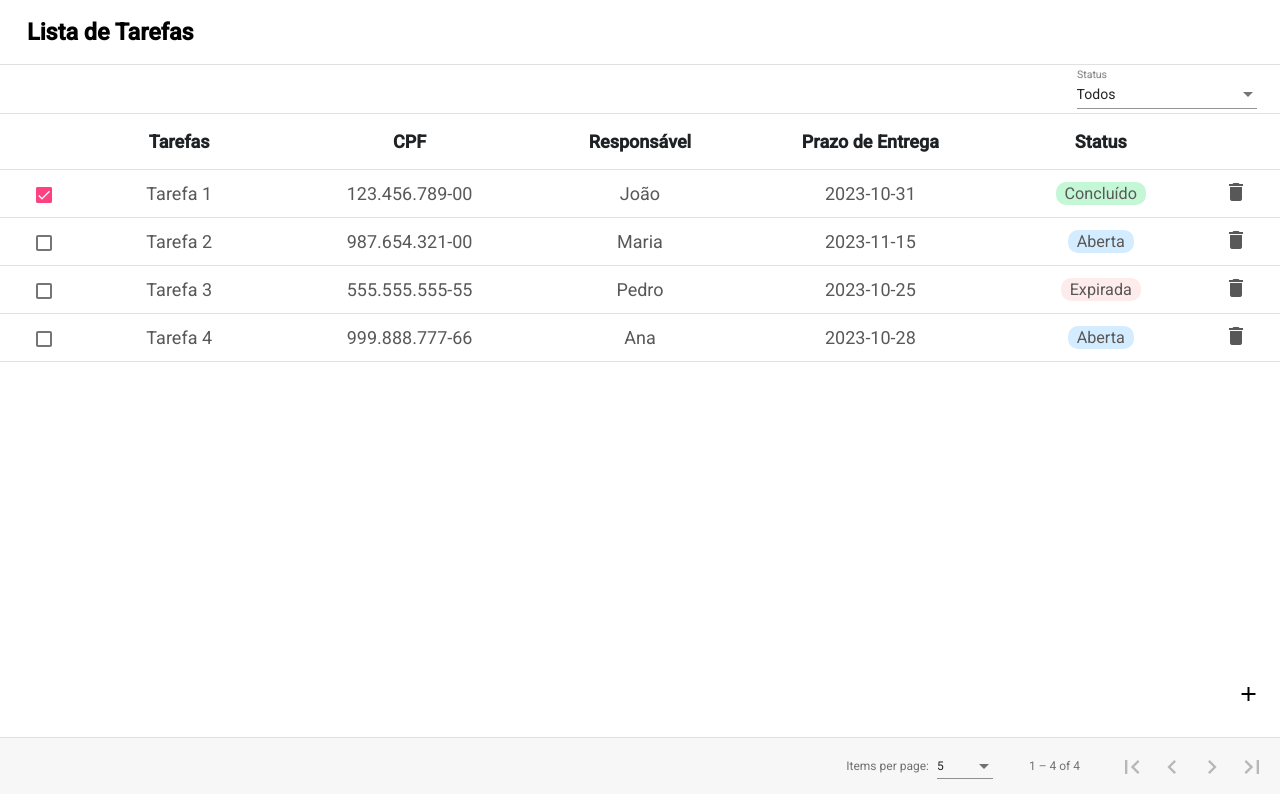
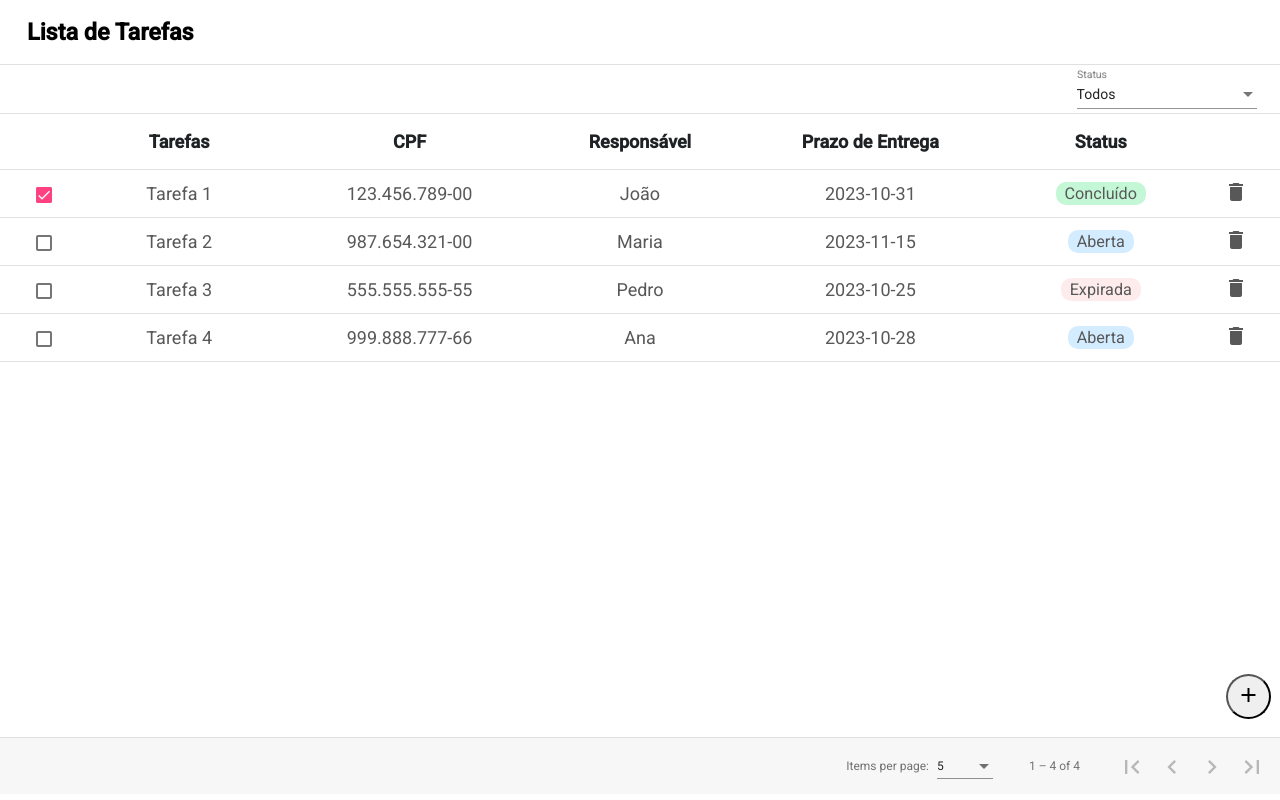
Before and after one commit to rhpessoa/FADESP, an Angular app: page /tarefas in a window 1280 px wide. Built offline with nearby package versions, Linux system fonts and the light colour scheme.

Commit message:
Removendo o css do button do arquivo global.

```diff
--- a/src/styles.css
+++ b/src/styles.css
@@ -7,12 +7,3 @@ body, html {
   margin: 0;
   padding: 0;
 }
-
-button {
-  border: none;
-  outline: none;
-  background: none;
-  padding: 0;
-  font: inherit;
-  cursor: pointer;
-}
```
